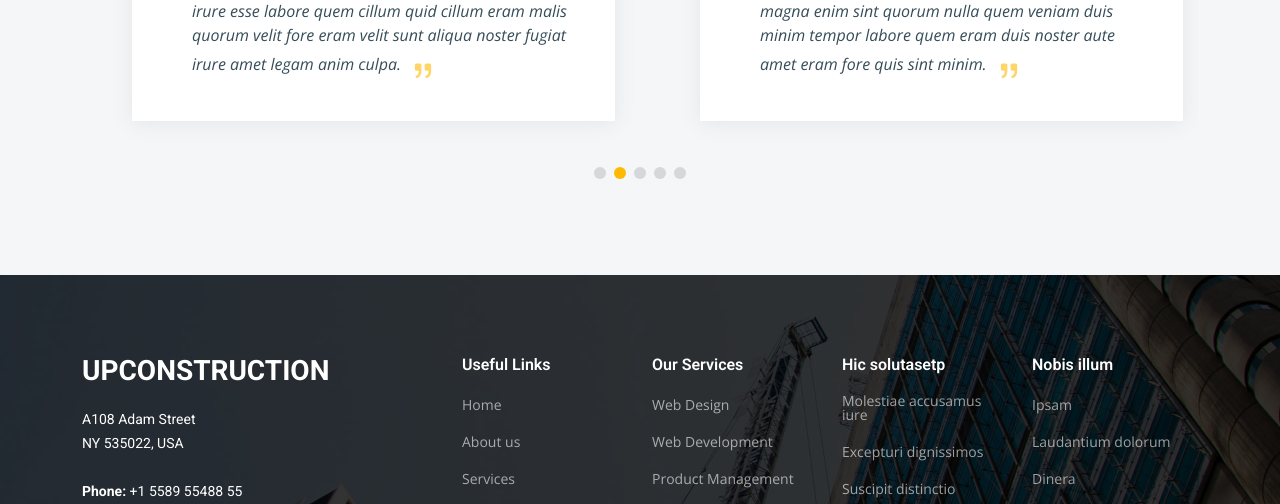
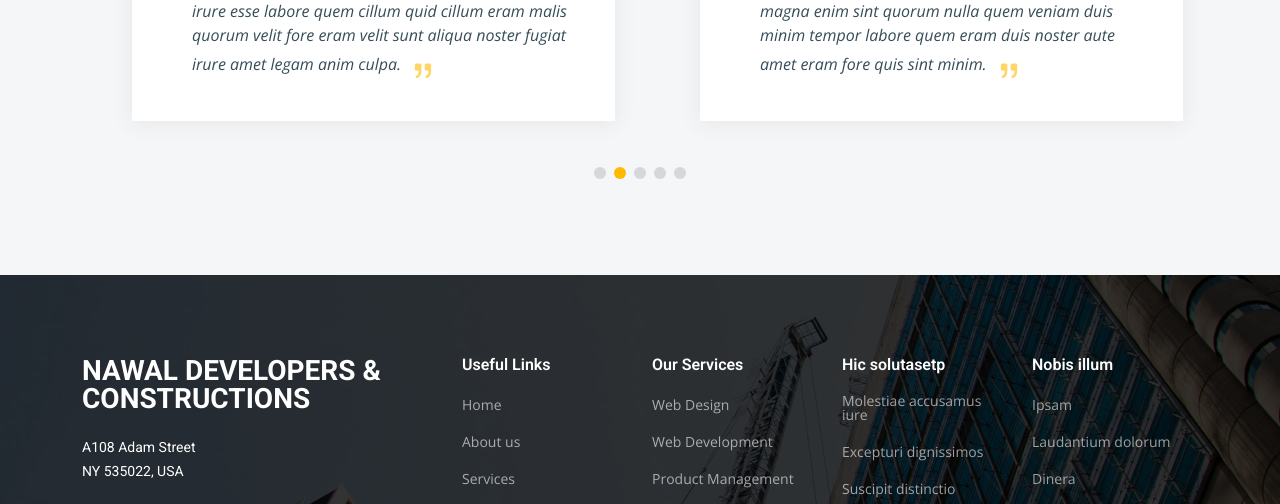
Before and after one commit to mohsinkhanshaik/NAWAL, a plain HTML site: page about.html in a window 1280 px wide. Shown: the part 5004-5508 px from the top of the page. Drawn offline with nearby package versions, Linux system fonts and the light colour scheme.

Commit message:
Update about.html

```diff
--- a/about.html
+++ b/about.html
@@ -511,7 +511,7 @@
 
           <div class="col-lg-4 col-md-6">
             <div class="footer-info">
-              <h3>UpConstruction</h3>
+              <h3>NAWAL Developers & constructions</h3>
               <p>
                 A108 Adam Street <br>
                 NY 535022, USA<br><br>
```
